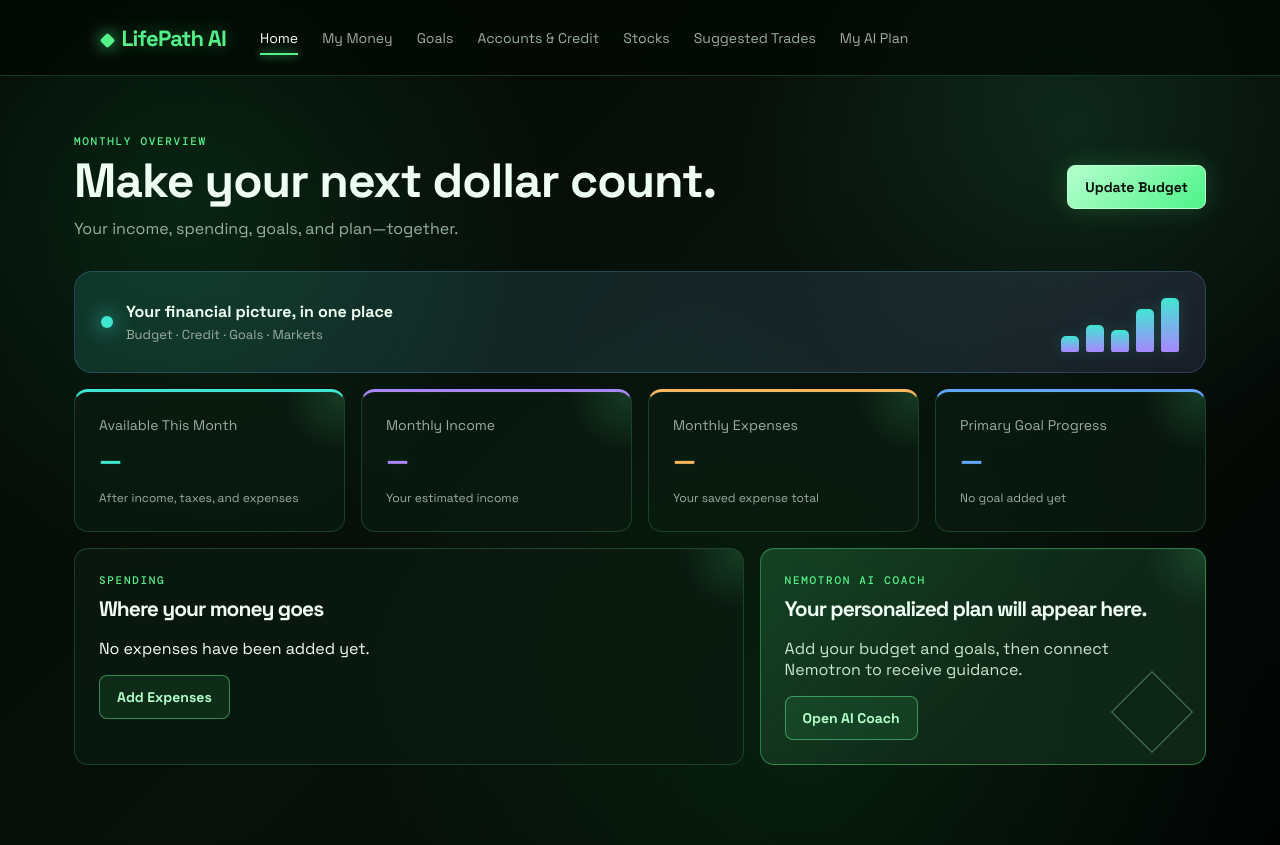
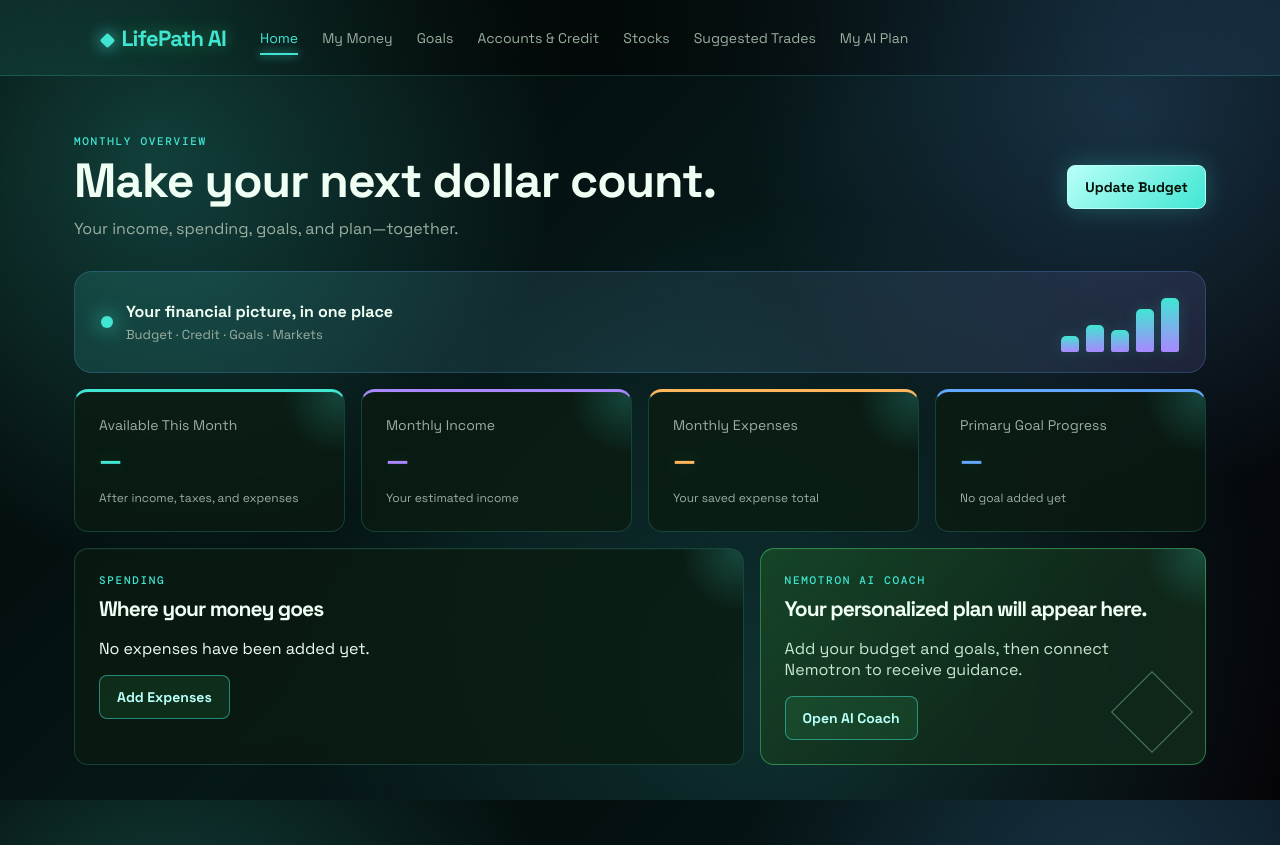
Before and after one commit to Rygar7/Table4, a FastAPI app: page / in a window 1280 px wide. Run offline with FastAPI, Linux system fonts and the light colour scheme.

Commit message:
Add vibrant per-tab color themes

```diff
--- a/static/style.css
+++ b/static/style.css
@@ -16,6 +16,9 @@
   --orange: #ffb65c;
   --blue: #63a8ff;
   --coral: #ff6f91;
+  --theme-rgb: 65, 230, 211;
+  --secondary-rgb: 169, 135, 255;
+  --theme-midnight: #071514;
 }
 
 * {
@@ -32,10 +35,11 @@ body {
   margin: 0;
   overflow-x: hidden;
   background:
-    radial-gradient(circle at 14% 24%, rgba(32, 255, 112, 0.11), transparent 23rem),
-    radial-gradient(circle at 84% 15%, rgba(83, 255, 173, 0.10), transparent 21rem),
-    radial-gradient(circle at 63% 86%, rgba(17, 141, 57, 0.16), transparent 28rem),
-    linear-gradient(135deg, #030604 0%, #07110a 48%, #020403 100%);
+    radial-gradient(circle at 12% 20%, rgba(var(--theme-rgb), 0.24), transparent 25rem),
+    radial-gradient(circle at 88% 14%, rgba(var(--secondary-rgb), 0.20), transparent 24rem),
+    radial-gradient(circle at 62% 88%, rgba(var(--theme-rgb), 0.16), transparent 31rem),
+    linear-gradient(135deg, #020504 0%, var(--theme-midnight) 48%, #050308 100%);
+  background-attachment: fixed;
   color: var(--text);
   font-family: "Space Grotesk", Arial, sans-serif;
 }
@@ -57,16 +61,16 @@ body::before {
   top: 18%;
   left: -17rem;
   box-shadow:
-    0 0 90px rgba(56, 255, 119, 0.16),
-    inset 0 0 80px rgba(56, 255, 119, 0.05);
+    0 0 110px rgba(var(--theme-rgb), 0.24),
+    inset 0 0 80px rgba(var(--theme-rgb), 0.08);
 }
 
 body::after {
   right: -15rem;
   bottom: -11rem;
   box-shadow:
-    0 0 110px rgba(56, 255, 119, 0.15),
-    inset 0 0 80px rgba(56, 255, 119, 0.05);
+    0 0 130px rgba(var(--secondary-rgb), 0.22),
+    inset 0 0 80px rgba(var(--secondary-rgb), 0.07);
 }
 
 header {
@@ -78,7 +82,7 @@ header {
   gap: 34px;
   min-height: 76px;
   padding: 14px 8%;
-  background: rgba(3, 8, 5, 0.76);
+  background: linear-gradient(90deg, rgba(var(--theme-rgb), 0.09), rgba(3, 8, 7, 0.88) 45%, rgba(var(--secondary-rgb), 0.08));
   border-bottom: 1px solid var(--line);
   backdrop-filter: blur(18px);
 }
@@ -125,8 +129,8 @@ nav a::after {
   bottom: 0;
   left: 0;
   height: 2px;
-  background: var(--green);
-  box-shadow: 0 0 10px var(--green);
+  background: var(--tab-color, var(--green));
+  box-shadow: 0 0 10px var(--tab-color, var(--green));
   content: "";
   opacity: 0;
   transform: scaleX(0);
@@ -134,11 +138,11 @@ nav a::after {
 }
 
 nav a:hover {
-  color: var(--green-light);
+  color: var(--tab-color, var(--green-light));
 }
 
 nav a.active {
-  color: var(--text);
+  color: var(--tab-color, var(--text));
 }
 
 nav a.active::after {
@@ -274,13 +278,13 @@ h2 {
 
 .primary-button {
   color: #031007;
-  background: linear-gradient(135deg, #b6ffcc, #4ef38a);
-  border: 1px solid #baffd0;
-  box-shadow: 0 0 24px rgba(85, 242, 138, 0.2);
+  background: linear-gradient(135deg, var(--green-light), var(--green));
+  border: 1px solid var(--green-light);
+  box-shadow: 0 0 24px rgba(var(--theme-rgb), 0.25);
 }
 
 .primary-button:hover {
-  box-shadow: 0 0 32px rgba(85, 242, 138, 0.42);
+  box-shadow: 0 0 36px rgba(var(--theme-rgb), 0.5);
   transform: translateY(-2px);
 }
 
@@ -320,7 +324,7 @@ h2 {
   right: -55px;
   width: 120px;
   height: 120px;
-  background: radial-gradient(circle, rgba(98, 255, 154, 0.14), transparent 66%);
+  background: radial-gradient(circle, rgba(var(--theme-rgb), 0.2), transparent 66%);
   content: "";
   pointer-events: none;
 }
@@ -787,6 +791,66 @@ details a {
   }
 }
 
+/* Every main tab has its own color identity. */
+.theme-home {
+  --green: #41e6d3; --green-light: #b8fff7; --green-deep: #078d80;
+  --theme-rgb: 65, 230, 211; --secondary-rgb: 99, 168, 255; --theme-midnight: #061718;
+  --line: rgba(65, 230, 211, 0.2); --line-bright: rgba(65, 230, 211, 0.5);
+}
+.theme-money {
+  --green: #63a8ff; --green-light: #c3ddff; --green-deep: #236bbf;
+  --theme-rgb: 99, 168, 255; --secondary-rgb: 65, 230, 211; --theme-midnight: #071326;
+  --line: rgba(99, 168, 255, 0.22); --line-bright: rgba(99, 168, 255, 0.52);
+}
+.theme-calendar {
+  --green: #ffd166; --green-light: #ffedb8; --green-deep: #a36e00;
+  --theme-rgb: 255, 209, 102; --secondary-rgb: 255, 182, 92; --theme-midnight: #211706;
+  --line: rgba(255, 209, 102, 0.22); --line-bright: rgba(255, 209, 102, 0.52);
+}
+.theme-goals {
+  --green: #a987ff; --green-light: #dfd0ff; --green-deep: #7043d1;
+  --theme-rgb: 169, 135, 255; --secondary-rgb: 99, 168, 255; --theme-midnight: #150c27;
+  --line: rgba(169, 135, 255, 0.22); --line-bright: rgba(169, 135, 255, 0.52);
+}
+.theme-accounts {
+  --green: #ffb65c; --green-light: #ffe0b1; --green-deep: #b56313;
+  --theme-rgb: 255, 182, 92; --secondary-rgb: 255, 111, 145; --theme-midnight: #221306;
+  --line: rgba(255, 182, 92, 0.22); --line-bright: rgba(255, 182, 92, 0.52);
+}
+.theme-stocks {
+  --green: #31dfb6; --green-light: #b4ffec; --green-deep: #07876c;
+  --theme-rgb: 49, 223, 182; --secondary-rgb: 65, 230, 211; --theme-midnight: #041915;
+  --line: rgba(49, 223, 182, 0.22); --line-bright: rgba(49, 223, 182, 0.52);
+}
+.theme-ideas {
+  --green: #ff6f91; --green-light: #ffc4d2; --green-deep: #b92d50;
+  --theme-rgb: 255, 111, 145; --secondary-rgb: 169, 135, 255; --theme-midnight: #230914;
+  --line: rgba(255, 111, 145, 0.22); --line-bright: rgba(255, 111, 145, 0.52);
+}
+.theme-ai {
+  --green: #d182ff; --green-light: #edcaff; --green-deep: #8b3eb8;
+  --theme-rgb: 209, 130, 255; --secondary-rgb: 65, 230, 211; --theme-midnight: #1c0926;
+  --line: rgba(209, 130, 255, 0.22); --line-bright: rgba(209, 130, 255, 0.52);
+}
+
+nav a:nth-child(1) { --tab-color: #41e6d3; }
+nav a:nth-child(2) { --tab-color: #63a8ff; }
+nav a:nth-child(3) { --tab-color: #a987ff; }
+nav a:nth-child(4) { --tab-color: #ffb65c; }
+nav a:nth-child(5) { --tab-color: #31dfb6; }
+nav a:nth-child(6) { --tab-color: #ff6f91; }
+nav a:nth-child(7) { --tab-color: #d182ff; }
+
+body::before,
+body::after {
+  border-color: rgba(var(--theme-rgb), 0.22);
+}
+
+main::before {
+  border-color: rgba(var(--secondary-rgb), 0.28);
+  filter: drop-shadow(0 0 24px rgba(var(--secondary-rgb), 0.18));
+}
+
 /* Multicolor visual dashboard */
 .card[class*="accent-"] { border-top-width: 3px; }
 .accent-cyan { border-top-color: var(--cyan); }
--- a/templates/base.html
+++ b/templates/base.html
@@ -6,7 +6,17 @@
   <title>LifePath AI</title>
   <link rel="stylesheet" href="{{ url_for('static', path='style.css') }}">
 </head>
-<body>
+{% set page_theme = {
+  '/': 'home',
+  '/money': 'money',
+  '/calendar': 'calendar',
+  '/goals': 'goals',
+  '/accounts': 'accounts',
+  '/stocks': 'stocks',
+  '/ideas': 'ideas',
+  '/nemotron': 'ai'
+}.get(request.url.path, 'home') %}
+<body class="theme-{{ page_theme }}">
   <header>
     <div class="logo">LifePath AI</div>
 
```
